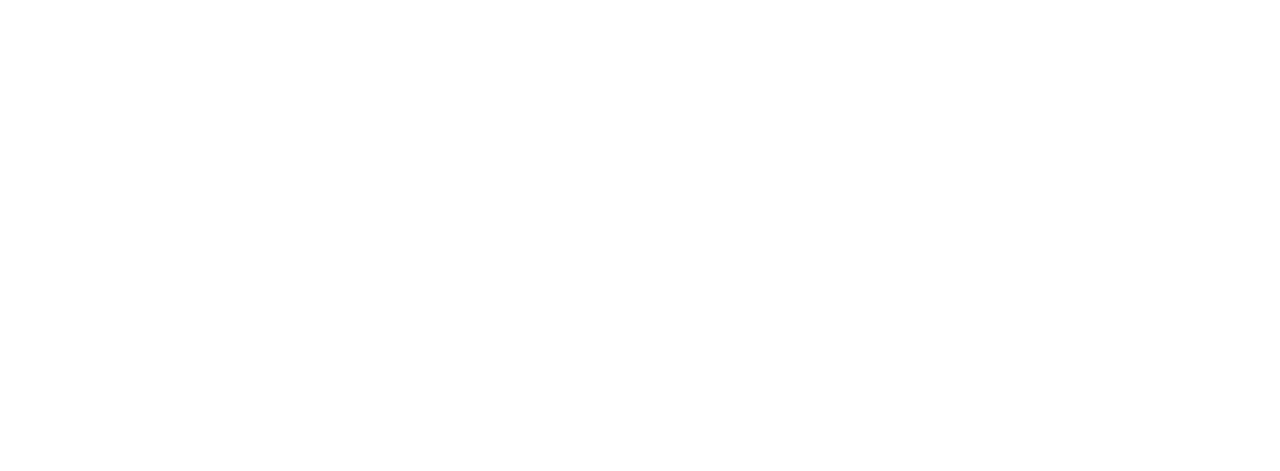
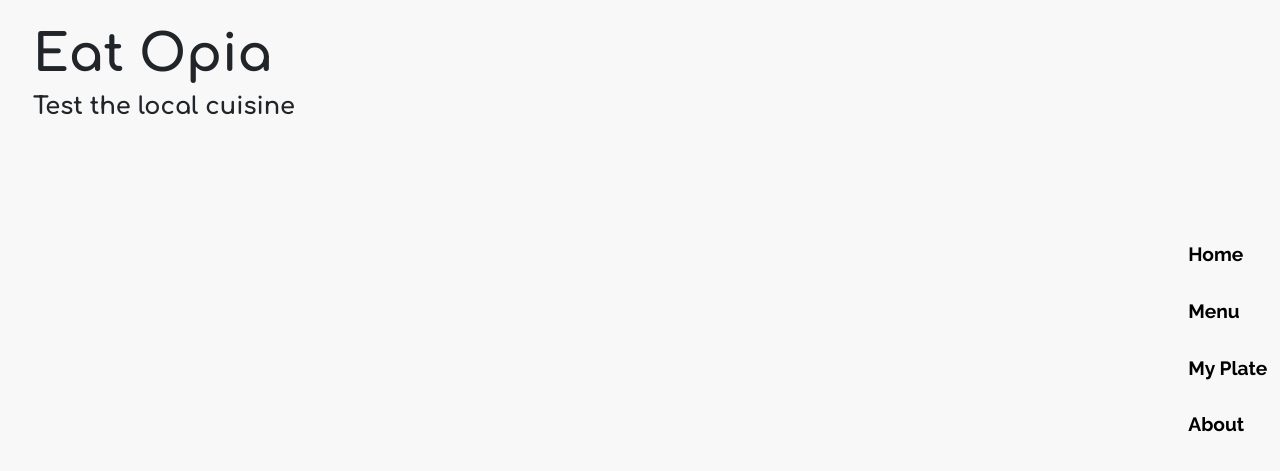
Before and after one commit to Berabjesus/EatOpia-Restaurant-Page, a website built with webpack: page public/index.html in a window 1280 px wide. Built offline with nearby package versions, Linux system fonts and the light colour scheme.

Commit message:
ADD navbar.js and home.js with scripts

```diff
--- a/public/index.html
+++ b/public/index.html
@@ -6,7 +6,8 @@
   <title>EatOpia</title>
 </head>
 <body>
-  <main class="container-fluid" id="main">
+  <main class="container-fluid main" id="content">
   </main>
+
 </body>
 </html>
--- /dev/null
+++ b/src/components/mainContainer.js
@@ -0,0 +1,7 @@
+const mainContainer = () => {
+  const container = document.getElementById('content')
+  container.classList.add('d-flex', 'felx-column', 'px-5', 'py-4')
+  return container
+}
+
+export default mainContainer;
--- /dev/null
+++ b/src/components/navbar.js
@@ -0,0 +1,37 @@
+import setLinkToActive from '../functions/navitems'
+
+const createNavbar = () => {
+  const navbarContainer = document.createElement('div')
+  navbarContainer.classList.add('navbar_container')
+  const links = createNavElements()
+  for (let i in links) {
+    navbarContainer.appendChild(links[i])
+  }
+
+  return navbarContainer;
+}
+
+const createNavElements = () => {
+  let [home, menu, custom_plate,about] = [,,,];
+  [home, menu, custom_plate,about] = addPropertiesToElements(home, menu, custom_plate,about);
+  return {
+    home: home,
+    menu: menu,
+    custom_plate: custom_plate,
+    about: about
+  }
+}
+
+const addPropertiesToElements = (...elements) => {
+  const NAV_ITEMS = ['Home', 'Menu', 'My Plate', 'About']
+  for (let i in elements) {
+    elements[i] = document.createElement('a')
+    elements[i].classList.add('nav-link', 'mb-4','p-0', 'pb-1', 'w-auto', 'main-font')
+    elements[i].href = '#'
+    elements[i].addEventListener("click", ()=>{setLinkToActive(elements[i])});
+    elements[i].innerText = NAV_ITEMS[i]
+  }
+  return elements
+}
+
+export default createNavbar;
--- /dev/null
+++ b/src/functions/navItems.js
@@ -0,0 +1,9 @@
+const setLinkToActive = (element) => {
+
+}
+
+const getActiveSibling = (element) => {
+
+}
+
+export default setLinkToActive;
--- a/src/index.js
+++ b/src/index.js
@@ -1,4 +1,9 @@
 import 'bootstrap';
 import './scss/style.scss';
+import createNavbar from './components/navbar';
+import homePage from './pages/home'
 
-console.log('test');
+const body = document.getElementsByTagName('body')[0]
+body.appendChild(createNavbar())
+
+homePage()
--- /dev/null
+++ b/src/pages/home.js
@@ -0,0 +1,26 @@
+import mainContainer from '../components/mainContainer'
+
+const homePage = () => {
+  firstSection(mainContainer())
+}
+
+const firstSection = (container) => {
+  const BRAND_NAME = 'Eat Opia'
+  const section = document.createElement('section')
+  section.classList.add('row', 'd-flex', 'flex-column', 'home_section-one', 'h-100vh')
+
+  const logo = document.createElement('div')
+  logo.classList.add('d-flex', 'flex-column', 'logo-font')
+  let mainHeader = document.createElement('h1')
+  mainHeader.classList.add('logo')
+  mainHeader.innerText = BRAND_NAME
+  let subHeader = document.createElement('h4')
+  subHeader.innerText = 'Test the local cuisine'
+  logo.appendChild(mainHeader)
+  logo.appendChild(subHeader)
+
+  section.appendChild(logo)
+  container.appendChild(section)
+}
+
+export default homePage;
--- a/src/scss/style.scss
+++ b/src/scss/style.scss
@@ -1 +1,81 @@
 @import "~bootstrap/scss/bootstrap";
+@import url('https://fonts.googleapis.com/css2?family=Raleway:wght@500;700;800;900&display=swap');
+@import url('https://fonts.googleapis.com/css2?family=Comfortaa:wght@700&display=swap');
+
+/*
+*   CSS TABLE OF CONTENTS
+*
+*   1. Variables
+      1.1 Colors
+*   2. Defaults
+*   3. Wrapper
+*   4. Navbar
+*   5. main
+*     5.1 section one
+*
+*/
+
+/*** 1. Variables ***/
+/*** 1.1 Colors ***/
+$mainBackgroundColor: #f8f8f8;
+
+/** 1.2 fonts **/
+$mainFont:  'Raleway', sans-serif;
+$logoFont: 'Comfortaa', sans-serif;
+/*** 2. Defaults ***/
+/*** 2.1 Defaults - fonts ***/
+.main-font {
+  font-family: $mainFont;
+  font-weight: 700;
+}
+
+.logo-font {
+  font-family: $logoFont;
+}
+
+/*** 2.1 Defaults - display ***/
+.fade {
+  opacity: 0.3;
+}
+
+.h-100vh {
+  height: 100vh;
+}
+
+/*** 3. Wrapper ***/
+.main {
+  background-color: $mainBackgroundColor;
+}
+
+/*** 4. Navbar ***/
+.navbar_container {
+  position: fixed;
+  right: 1%;
+  top: 30%;
+  width: auto;
+}
+
+.nav-link {
+  color: black;
+  font-size: 1.2rem;
+  transition: transform 0.2s linear;
+}
+
+.nav-link:hover,
+.nav-link:active {
+  color: black;
+  border-bottom: 1px solid black;
+  transform: scale(1.2);
+}
+
+/*** 5. Main ***/
+/*** 5.1 section one ***/
+/*** 5.1.1 section one -- Home***/
+.home_section-one {
+
+}
+
+.logo {
+  font-weight: 700;
+  font-size: 4vw;
+}
```
Also changed, not shown: dist/index.html, 1 other file.
